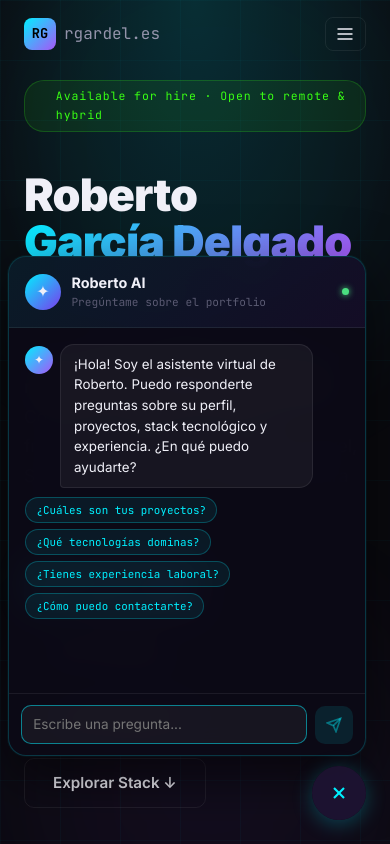
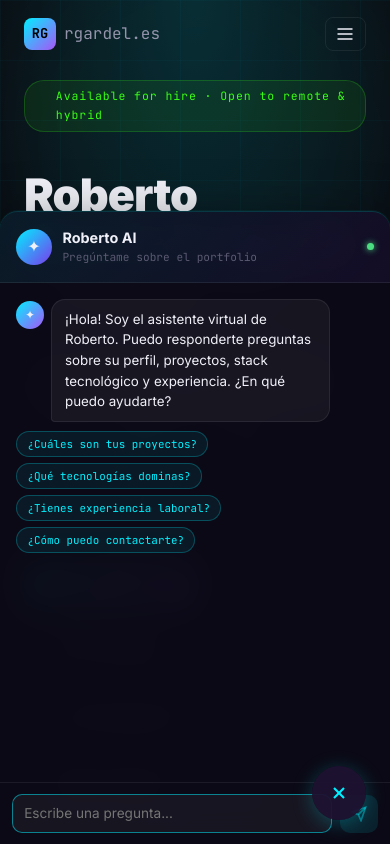
Before and after one commit to robertogd75/portfolio-publico, a React (Vite) app: page / in a window 390 px wide. Both pictures are taken after a click on the button 339 px from the left and 793 px from the top of the page. Shown: the top 844 px of the page. Built offline with nearby package versions, Linux system fonts and the light colour scheme.

Commit message:
cambio responsive ia movil

```diff
--- a/src/components/AiChatSection.jsx
+++ b/src/components/AiChatSection.jsx
@@ -98,6 +98,7 @@ export default function AiChatSection() {
   const inputRef                = useRef(null)
 
   useEffect(() => {
+    if (messages.length === 0 && !loading) return
     bottomRef.current?.scrollIntoView({ behavior: 'smooth' })
   }, [messages, loading])
 
--- a/src/components/ChatWidget.jsx
+++ b/src/components/ChatWidget.jsx
@@ -233,7 +233,7 @@ export default function ChatWidget() {
       {/* ── Chat panel ── */}
       {open && (
         <div
-          className="chat-panel"
+          className="chat-panel chat-panel--widget"
           style={{
             position: 'fixed', bottom: 88, right: 24, zIndex: 9997,
             width: 'min(360px, calc(100vw - 32px))',
--- a/src/index.css
+++ b/src/index.css
@@ -149,6 +149,22 @@
   background: rgba(0,0,0,0.05) !important;
   border-color: rgba(0,151,167,0.3) !important;
   color: var(--text-primary) !important;
+}
+
+/* Mobile: chat widget panel goes full-width at screen bottom */
+@media (max-width: 480px) {
+  .chat-panel--widget {
+    bottom: 0 !important;
+    right: 0 !important;
+    left: 0 !important;
+    width: 100% !important;
+    max-width: 100% !important;
+    height: 75vh !important;
+    border-radius: 18px 18px 0 0 !important;
+    border-left: none !important;
+    border-right: none !important;
+    border-bottom: none !important;
+  }
 }
 
 /* Light mode: .card subtle shadow */
```
